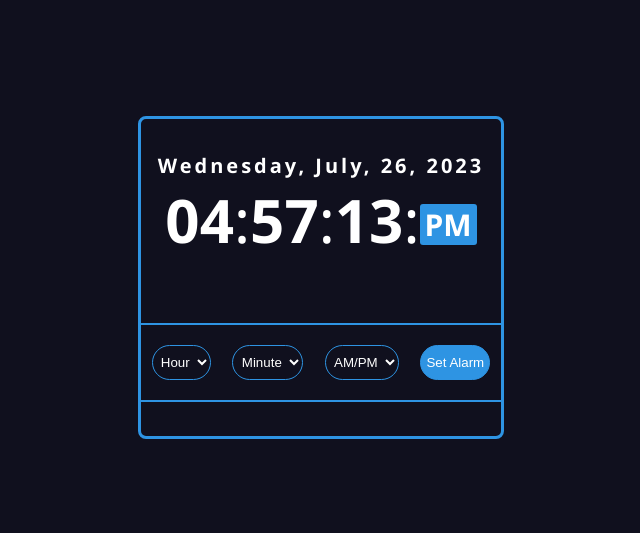
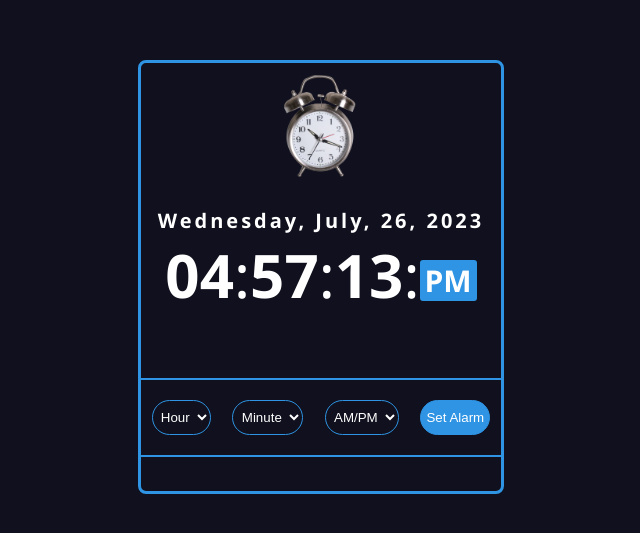
Before and after one commit to rachit014/rachit014, a plain HTML site: page index.html in a window 1280 px wide. Shown: the part 123-656 px from the top of the page, without its empty margins (319-959 px from the left). Drawn offline with Linux system fonts and the light colour scheme.

Commit message:
Update index.html

```diff
--- a/index.html
+++ b/index.html
@@ -11,7 +11,7 @@
 <body onload="initClock()">
 
     <div class="alarm">
-    	<img  id="image" src="file/clock image.avif" alt="" />
+    	<img  id="image" src="File/Clock image-PNG.png" alt="" />
         <div class="datetime">
             <div class="date">
                 <span id="dayName">Day</span>,
```
